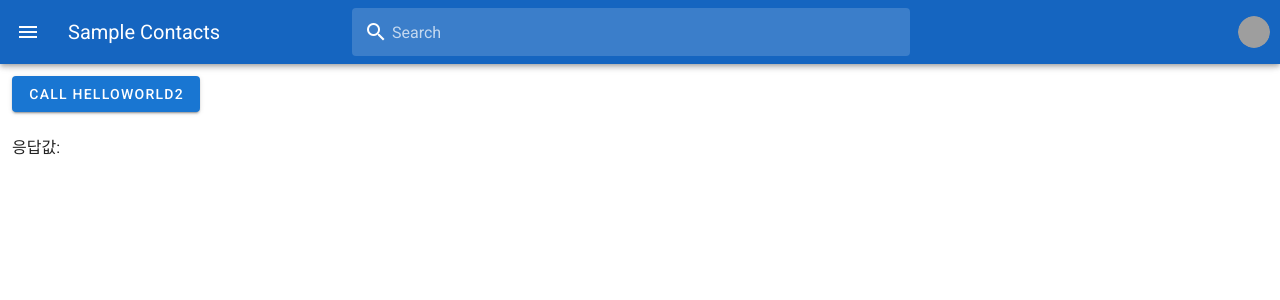
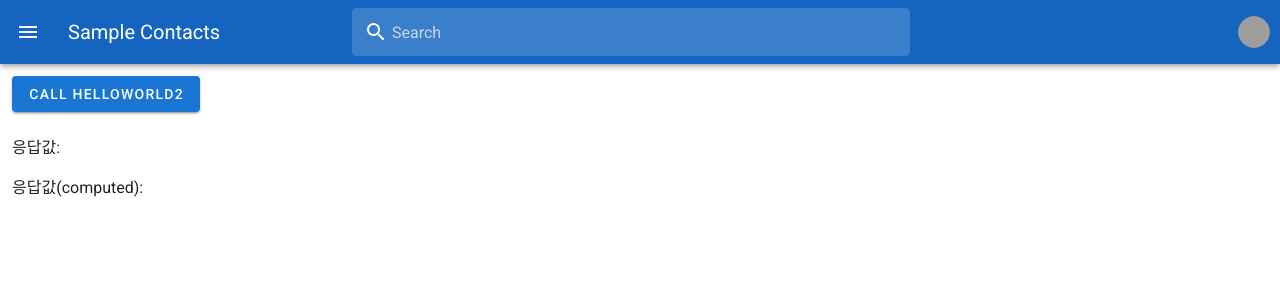
Before and after one commit to sehoone/vue2-ts-base, a Vue app: page /sample/helloWorld2 in a window 1280 px wide. Shown: the top 300 px of the page. Built offline with nearby package versions, Linux system fonts and the light colour scheme; grey boxes are pictures that could not be loaded.

Commit message:
add-computed

```diff
--- a/src/views/sample/helloworld/HelloWorld2.vue
+++ b/src/views/sample/helloworld/HelloWorld2.vue
@@ -4,11 +4,12 @@
     <br /><br />
 
     <p>응답값:{{ helloworldText2 }}</p>
+    <p>응답값(computed):{{ helloworldText2 }}</p>
   </div>
 </template>
 
 <script lang="ts">
-import { defineComponent, ref } from '@vue/composition-api';
+import { defineComponent, ref, computed } from '@vue/composition-api';
 import { useHelloWorldStore } from '@/service/sample/helloworld/module/helloWorld';
 
 export default defineComponent({
@@ -18,6 +19,8 @@ export default defineComponent({
     const helloWorldStore = useHelloWorldStore();
     let helloworldText2 = ref('');
 
+    const helloworldText3 = computed(() => helloWorldStore.getHelloText);
+
     async function haldleHelloText() {
       const data = await helloWorldStore.reqHelloText();
       console.log('haldleHelloText data' + data);
@@ -26,6 +29,7 @@ export default defineComponent({
     return {
       haldleHelloText,
       helloworldText2,
+      helloworldText3,
     };
   },
 });
```
